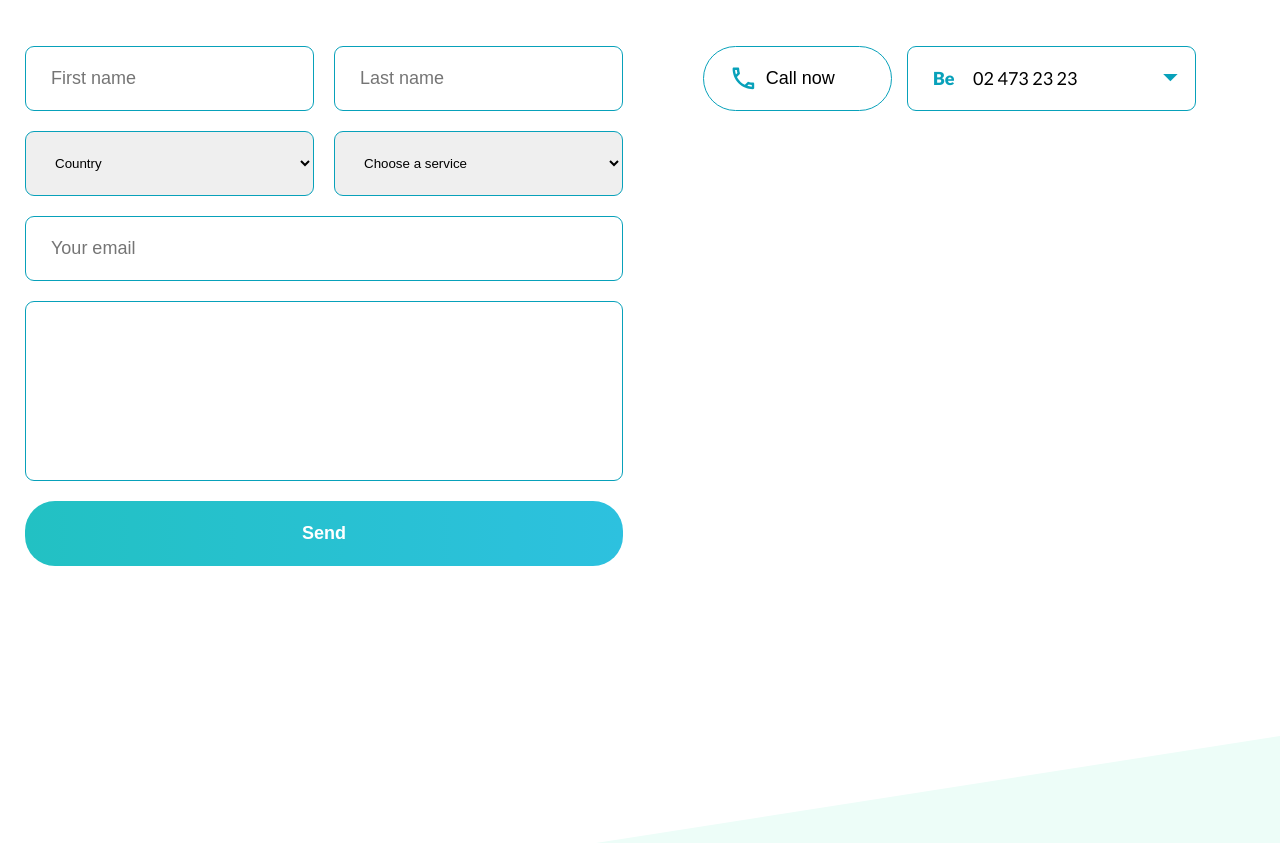
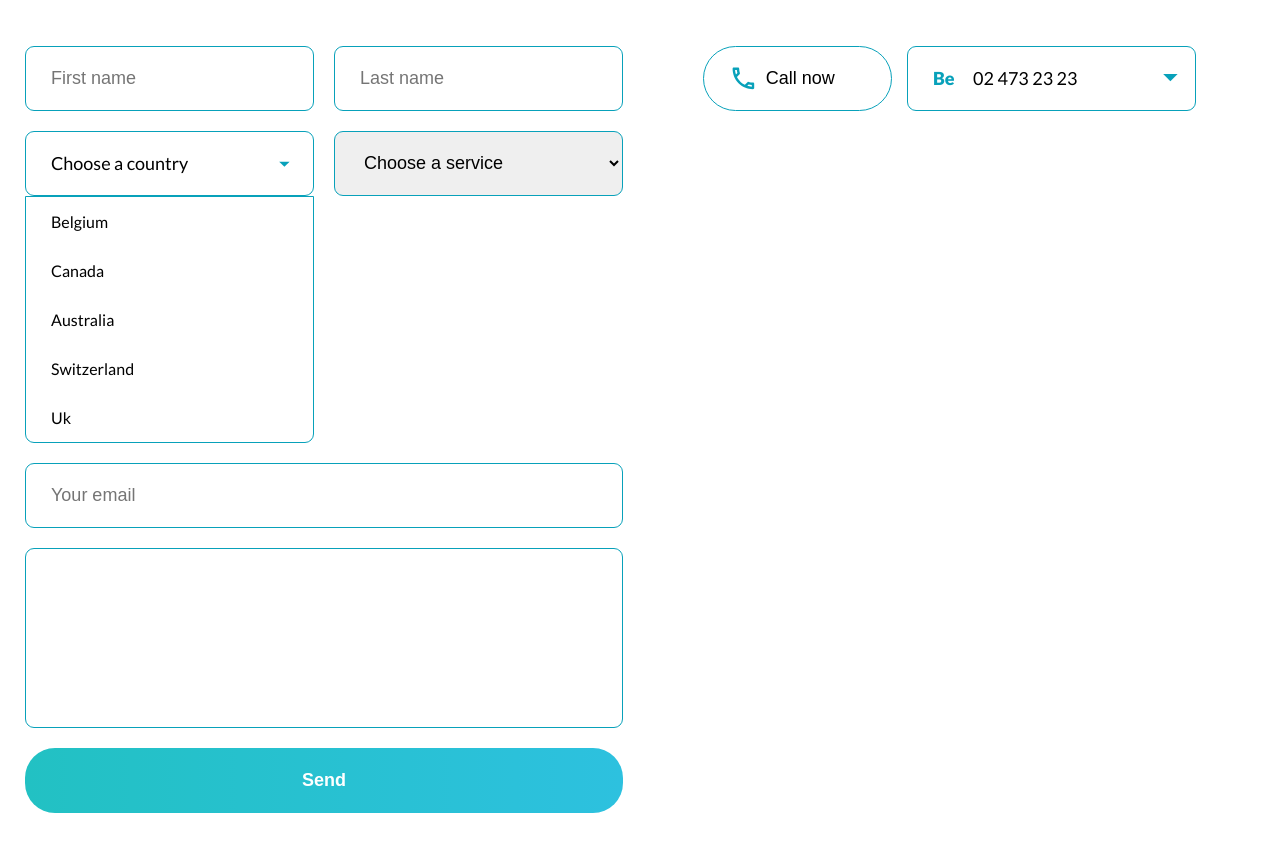
Before and after one commit to moisens/tiny-is-the-new-big, a React (Vite) app in the folder frontend/: page / in a window 1280 px wide. Shown: the part 6180-7023 px from the top of the page. Built offline with nearby package versions, Linux system fonts and the light colour scheme.

Commit message:
dropdownlist component

```diff
--- a/frontend/src/components/home/contact/Contact.tsx
+++ b/frontend/src/components/home/contact/Contact.tsx
@@ -2,6 +2,9 @@ import "./contact.scss";
 import { MdOutlineContactPage } from "react-icons/md";
 import { MdOutlineCall } from "react-icons/md";
 import { RiArrowDownSFill } from "react-icons/ri";
+
+import { countries } from "../../../utils/form-utils";
+import SelectServices from "./Dropdown"
 
 const Contact = () => {
   return (
@@ -45,15 +48,7 @@ const Contact = () => {
             <input type="text" placeholder="Last name" id="lastName" className="input__input"/>
           </div>
           <div className="input__container">
-            <label htmlFor="country" />
-            <select id="country" className="input__input">
-              <option value="" className="input__option">Country</option>
-              <option value="belgium" className="input__option">Belgium</option>
-              <option value="canada">Canada</option>
-              <option value="australia">Australia</option>
-              <option value="switzerland">Switzerland</option>
-              <option value="uk">Uk</option>
-            </select>
+            <SelectServices countries={countries} /> {/*rename into dataDropdownList => dataDropdownList={countries}*/}
             <label htmlFor="service" />
             <select id="service" className="input__input">
               <option value="">Choose a service</option>
--- /dev/null
+++ b/frontend/src/components/home/contact/Dropdown.tsx
@@ -0,0 +1,32 @@
+import { RiArrowDownSFill } from "react-icons/ri";
+import { ContactProps } from "../../../types/Interface";
+import Button from "../../button/Button";
+import DropdownList from "./DropdownList";
+import React from "react";
+
+const SelectServices = ({ countries }: ContactProps) => {
+  return (
+    <div className="dropdown__container">
+      {countries.map((country) => {
+        const { id, defaultValues, options } = country;
+        return (
+          <React.Fragment key={id}>
+            <div className="input__input">
+              <p>{defaultValues}</p>
+              <Button
+                className="input__button"
+                as="button"
+                handleClick={() => console.log("selected")}
+              >
+                <RiArrowDownSFill size="1.3rem" />
+              </Button>
+            </div>
+            <DropdownList options={options} />
+          </React.Fragment>
+        );
+      })}
+    </div>
+  );
+};
+
+export default SelectServices;
--- /dev/null
+++ b/frontend/src/components/home/contact/DropdownList.tsx
@@ -0,0 +1,18 @@
+import { OptionsProps } from "../../../types/Interface";
+
+const DropdownList = ({ options }: OptionsProps) => {
+  return (
+    <div className="dropdown__select isSelected">
+      {options.map((location) => {
+        const { id, country } = location;
+        return (
+          <li className="dropdown__selectLi" key={id}>
+            {country}
+          </li>
+        );
+      })}
+    </div>
+  );
+};
+
+export default DropdownList;
--- a/frontend/src/components/home/contact/contact.scss
+++ b/frontend/src/components/home/contact/contact.scss
@@ -163,9 +163,57 @@
       border-radius: 9px;
       margin-right: 20px;
       padding-left: 25px;
+      padding-right: 18px;
+      display: flex;
+      justify-content: space-between;
+      align-items: center;
+      font-size: 1.125rem;
 
       &[type="text"] {
         font-size: 1.125rem;
+      }
+      .input__button {
+        display: flex;
+        justify-content: center;
+        align-items: center;
+        border: none;
+        cursor: pointer;
+        color: #08a1ba;
+        background-color: transparent;
+      }
+    }
+    .dropdown__select {
+      background-color: #fff;
+      width: 289px;
+      height: auto;
+      display: flex;
+      flex-direction: column;
+      gap: 10px;
+      border: solid 0.4px #08a1ba;
+      border-top-left-radius: 0;
+      border-top-right-radius: 0;
+      border-bottom-left-radius: 9px;
+      border-bottom-right-radius: 9px;
+      display: none;
+
+      .dropdown__selectLi {
+        list-style-type: none;
+        padding: 15px 0 15px 25px;
+        cursor: pointer;
+
+        &:hover {
+          background-color: #181b52;
+          color: #fff;
+        }
+      }
+      .dropdown__selectLi:nth-child(5) {
+        &:hover {
+          border-bottom-left-radius: 9px;
+          border-bottom-right-radius: 9px;
+        }
+      }
+      &.isSelected {
+        display: block;
       }
     }
   }
@@ -260,5 +308,5 @@
   height: 0;
   border-style: solid;
   border-width: 0 0 200px 100vw;
-  border-color: transparent transparent #EDFDF8 transparent;
+  border-color: transparent transparent #edfdf8 transparent;
 }
--- /dev/null
+++ b/frontend/src/utils/form-utils.tsx
@@ -0,0 +1,28 @@
+export const countries = [
+  {
+    id: "99882b8c-ca0e",
+    defaultValues: "Choose a country",
+    options: [
+      {
+        id: "998838a2-ca0e",
+        country: "Belgium"
+      },
+      {
+        id: "99883a3c-ca0e",
+        country: "Canada"
+      },
+      {
+        id: "99883d8e-ca0e",
+        country: "Australia"
+      },
+      {
+        id: "99883ec4-ca0e",
+        country: "Switzerland"
+      },
+      {
+        id: "99883fdc-ca0e",
+        country: "Uk"
+      },
+    ],
+  }
+];
```
Also changed, not shown: frontend/src/types/Interface.ts (+12 -1 lines).
